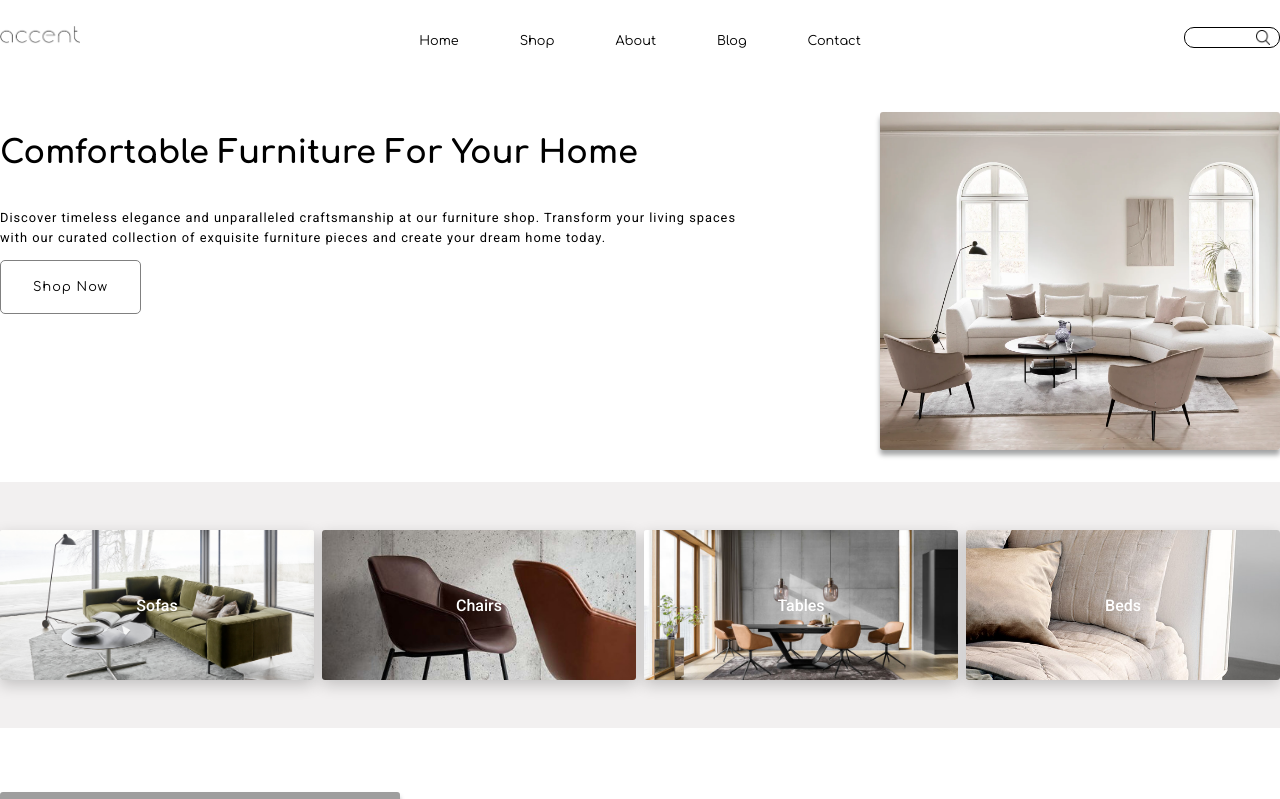
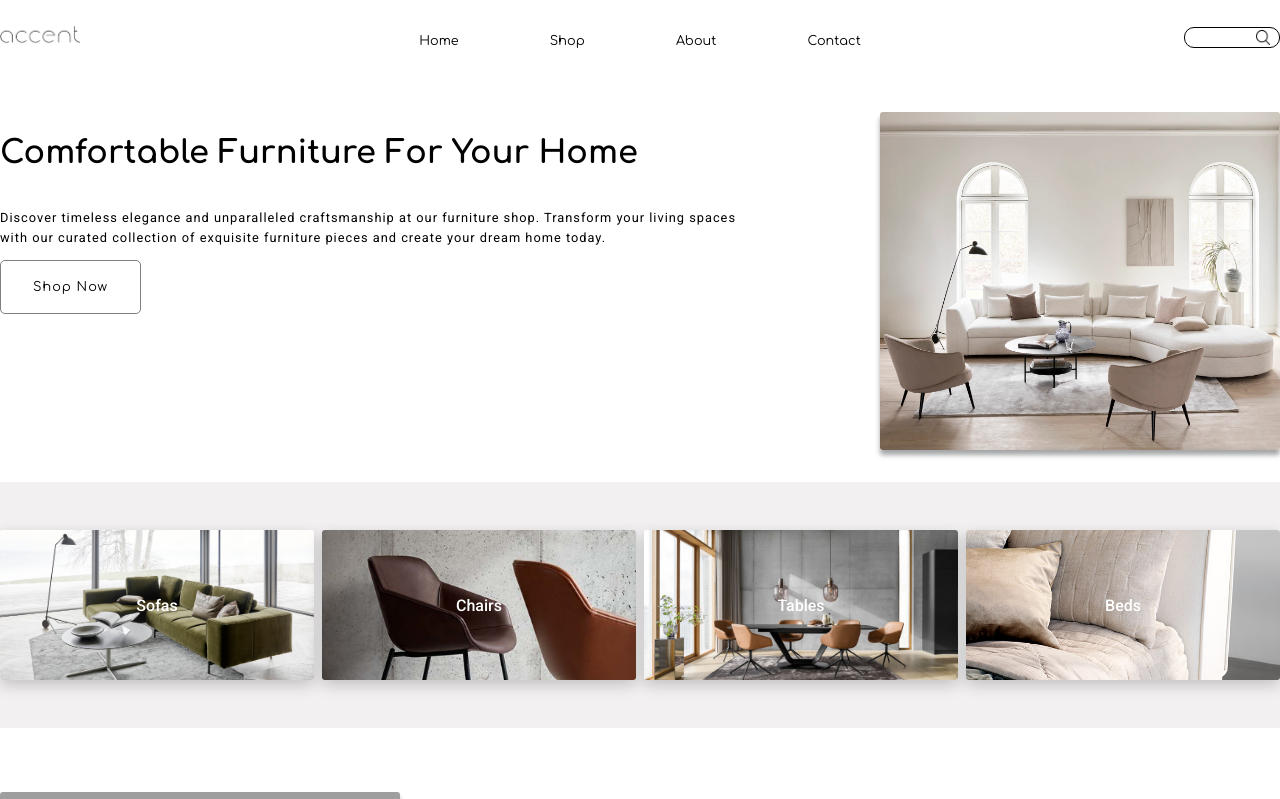
Before and after one commit to IevaZR/ecommerce-store-frontend, a React (Create React App) app: page / in a window 1280 px wide. Shown: the top 799 px of the page. Built offline with nearby package versions, Linux system fonts and the light colour scheme; grey boxes are pictures that could not be loaded.

Commit message:
minor changes

```diff
--- a/src/Components/Header/Header.tsx
+++ b/src/Components/Header/Header.tsx
@@ -6,11 +6,12 @@ import Logo from "./../../Assets/logo.png";
 import MobileMenuIcon from "./../../Assets/hamburger-menu.png";
 import Search from "../Search/Search";
 import { useActiveSearchContext } from "../../HelperFunctions/ActiveSearchContext";
-import { Link } from 'react-router-dom';
+import { Link } from "react-router-dom";
 
 const Header = () => {
   const [activeMenu, setActiveMenu] = useState(false);
-  const { updateActiveSearch, updateShowAllProducts } = useActiveSearchContext();
+  const { updateActiveSearch, updateShowAllProducts } =
+    useActiveSearchContext();
 
   const showMobileNavbar = () => {
     setActiveMenu(!activeMenu);
@@ -18,35 +19,42 @@ const Header = () => {
 
   const showMainPage = () => {
     updateActiveSearch(false);
-    updateShowAllProducts(false)
+    updateShowAllProducts(false);
   };
 
   const showAllProducts = () => {
-    updateShowAllProducts(true)
-  }
+    updateShowAllProducts(true);
+  };
 
   return (
     <div className="HeaderWrapper">
       <div className="HeaderLogoWrapper">
-      <Link to="/"><a href="#MainPage" onClick={showMainPage}><img src={Logo} alt="Accent logo" className="HeaderLogo" /></a></Link>
+        <Link to="/">
+          <a href="#MainPage" onClick={showMainPage}>
+            <img src={Logo} alt="Accent logo" className="HeaderLogo" />
+          </a>
+        </Link>
       </div>
       <ul className="HeaderNavbar">
         <li className="HeaderNavbarListItem" onClick={showMainPage}>
-        <Link to="/" className="HeaderNavbarAnchor"><a href="#MainPage" className="HeaderNavbarAnchor">
+          <Link to="/" className="HeaderNavbarAnchor">
             Home
-          </a></Link>
+          </Link>
         </li>
         <li className="HeaderNavbarListItem" onClick={showAllProducts}>
-        <a href="#ProductView" className="HeaderNavbarAnchor" onClick={showAllProducts}>
-            <Link to="/" className="HeaderNavbarAnchor">Shop</Link>
-          </a>
+          <Link to="/" className="HeaderNavbarAnchor">
+            Shop
+          </Link>
         </li>
-        <li className="HeaderNavbarListItem"><Link to="/about-us" className="HeaderNavbarAnchor">About</Link></li>
-        <li className="HeaderNavbarListItem">Blog</li>
         <li className="HeaderNavbarListItem">
-          <a href="#contacts" className="HeaderNavbarAnchor">
+          <Link to="/about-us" className="HeaderNavbarAnchor">
+            About
+          </Link>
+        </li>
+        <li className="HeaderNavbarListItem">
+        <Link to="/" className="HeaderNavbarAnchor">
             Contact
-          </a>
+            </Link>
         </li>
       </ul>
       <div className="HeaderNavbarMobileWrapper">
@@ -63,17 +71,28 @@ const Header = () => {
           }
         >
           <li className="HeaderNavbarListItem" onClick={showMainPage}>
-        <Link to="/" className="HeaderNavbarAnchor"><a href="#MainPage" className="HeaderNavbarAnchor">
+            <Link to="/" className="HeaderNavbarAnchor">
+              <a href="#MainPage" className="HeaderNavbarAnchor">
                 Home
-          </a></Link>
+              </a>
+            </Link>
           </li>
           <li className="HeaderNavbarListItem" onClick={showAllProducts}>
-        <a href="#ProductView" className="HeaderNavbarAnchor" onClick={showAllProducts}>
-            <Link to="/" className="HeaderNavbarAnchor">Shop</Link>
+            <a
+              href="#ProductView"
+              className="HeaderNavbarAnchor"
+              onClick={showAllProducts}
+            >
+              <Link to="/" className="HeaderNavbarAnchor">
+                Shop
+              </Link>
             </a>
           </li>
-        <li className="HeaderNavbarListItem"><Link to="/about-us" className="HeaderNavbarAnchor">About</Link></li>
-        <li className="HeaderNavbarListItem">Blog</li>
+          <li className="HeaderNavbarListItem">
+            <Link to="/about-us" className="HeaderNavbarAnchor">
+              About
+            </Link>
+          </li>
           <li className="HeaderNavbarListItem">
             <a href="#contacts" className="HeaderNavbarAnchor">
               Contact
--- a/src/HelperFunctions/ActiveSearchContext.tsx
+++ b/src/HelperFunctions/ActiveSearchContext.tsx
@@ -7,6 +7,8 @@ const ActiveSearchContext = createContext({
     updateSearchQuery: (query: string) => {},
     showAllProducts: false,
     updateShowAllProducts: (value: boolean) => {},
+    scrollToContacts: false,
+    updateScrollToContacts: (query: boolean) => {},
   });
 
 export const useActiveSearchContext = () => {
@@ -17,6 +19,7 @@ export const ActiveSearchProvider = ({ children }) => {
   const [activeSearch, setActiveSearch] = useState(false);
   const [searchQuery, setSearchQuery] = useState("")
   const [showAllProducts, setShowAllProducts] = useState(false)
+  const [scrollToContacts, setScrollToContacts] = useState(false)
 
 
   const updateActiveSearch = (value: boolean) => {
@@ -25,13 +28,16 @@ export const ActiveSearchProvider = ({ children }) => {
   const updateShowAllProducts = (value: boolean) => {
     setShowAllProducts(value);
   };
+  const updateScrollToContacts = (value: boolean) => {
+    setScrollToContacts(value);
+  };
 
   const updateSearchQuery = (query:string) => {
     setSearchQuery(query);
   }
 
   return (
-    <ActiveSearchContext.Provider value={{ activeSearch, updateActiveSearch, searchQuery, updateSearchQuery, showAllProducts, updateShowAllProducts }}>
+    <ActiveSearchContext.Provider value={{ activeSearch, updateActiveSearch, searchQuery, updateSearchQuery, showAllProducts, updateShowAllProducts, scrollToContacts, updateScrollToContacts }}>
       {children}
     </ActiveSearchContext.Provider>
   );
```
Lines whose indentation alone changed are shown as unchanged.
